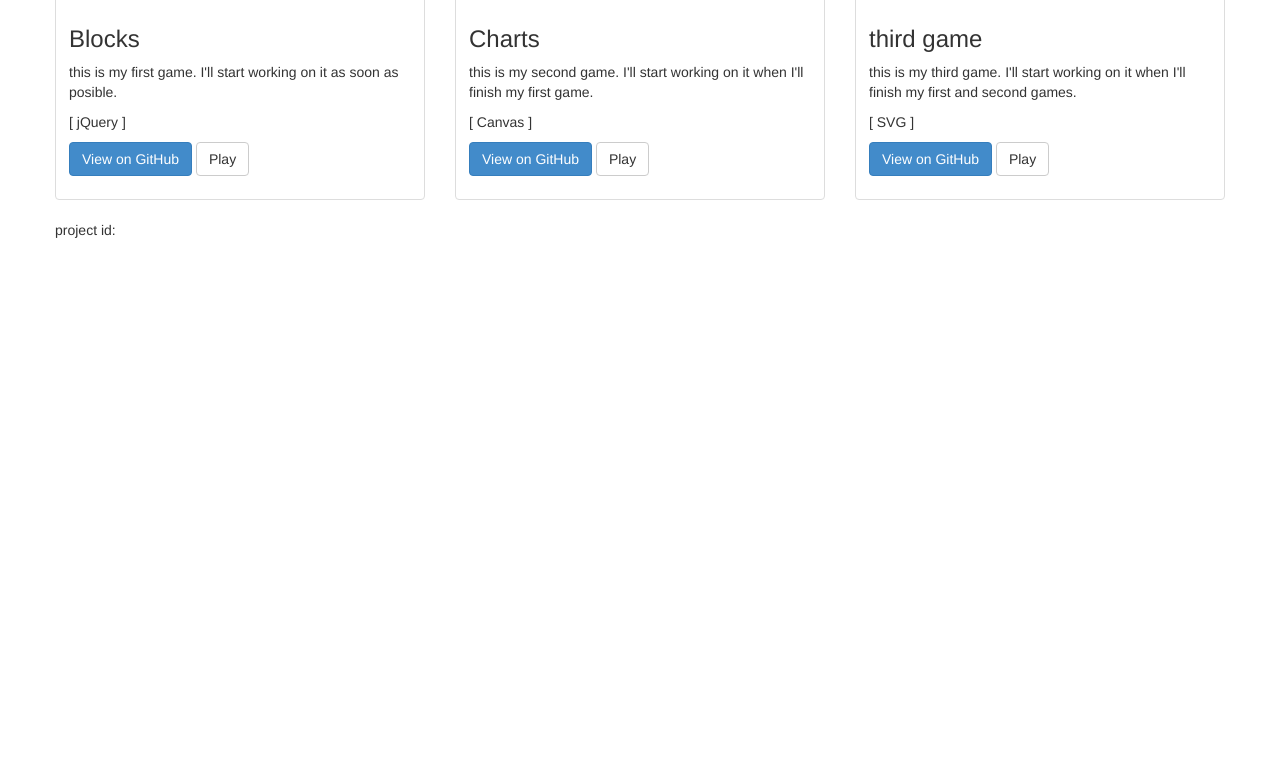
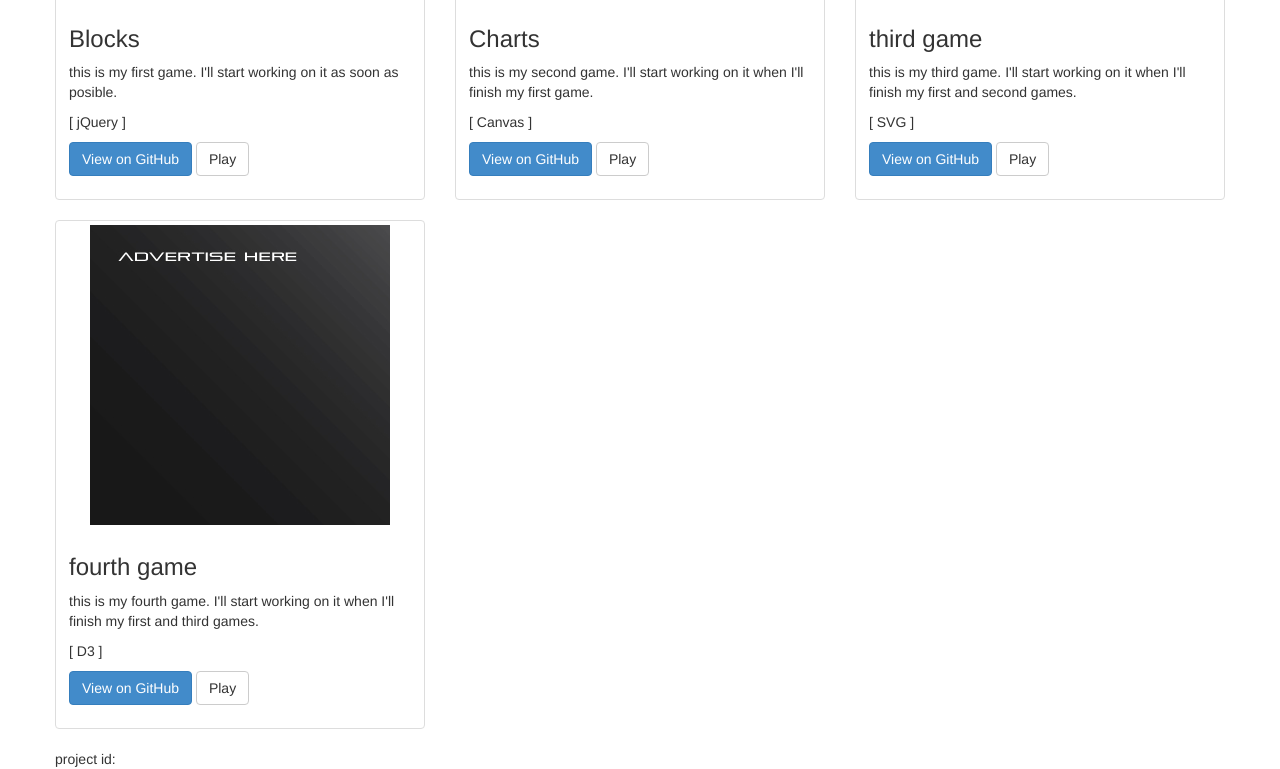
Before and after one commit to vvaleron/my-personal-site, a website: page app/index.html at #/projects in a window 1280 px wide. Shown: the part 380-1149 px from the top of the page. Before the commit the page ends 800 px from the top, so only its background shows below. Drawn offline with Linux system fonts and the light colour scheme.

Commit message:
add mock link for (D3) project

```diff
--- a/app/components/projects/projectsContent.html
+++ b/app/components/projects/projectsContent.html
@@ -44,6 +44,20 @@
 	    </div>
 	  </div>
 
+	  <div class="col-md-4">
+	    <div class="thumbnail">
+	      <img src="resourses/img/300x300-ad-placeholder.jpg" data-src="holder.js/300x300" alt="third game">
+	      <div class="caption">
+	        <h3>fourth game</h3>
+	        <p>this is my fourth game. I'll start working on it when I'll finish my first and third games.</p>
+	        <p>[ D3 ]</p>
+	        <p><a href="#" class="btn btn-primary" role="button">View on GitHub</a>
+	           <a href="#" class="btn btn-default" role="button">Play</a>
+	        </p>
+	      </div>
+	    </div>
+	  </div>
+
 	</div>
 
 	<div class="row">
```
